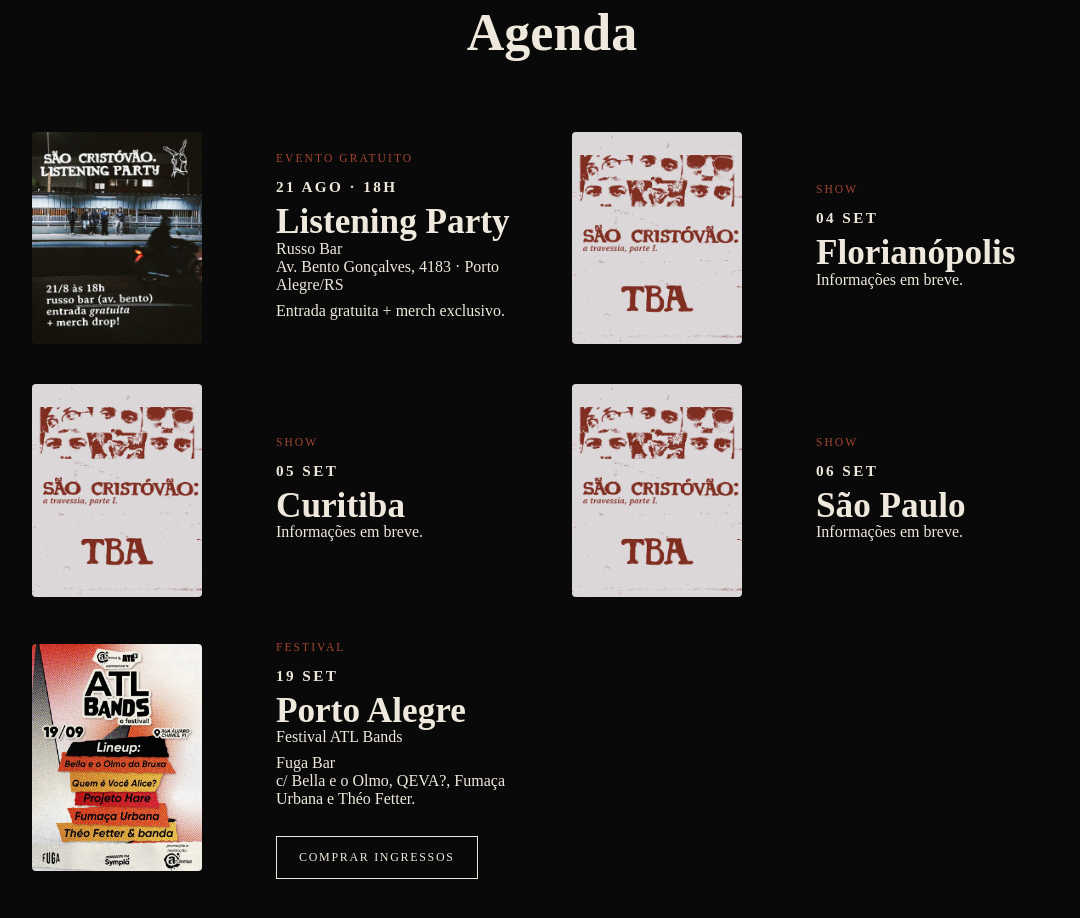
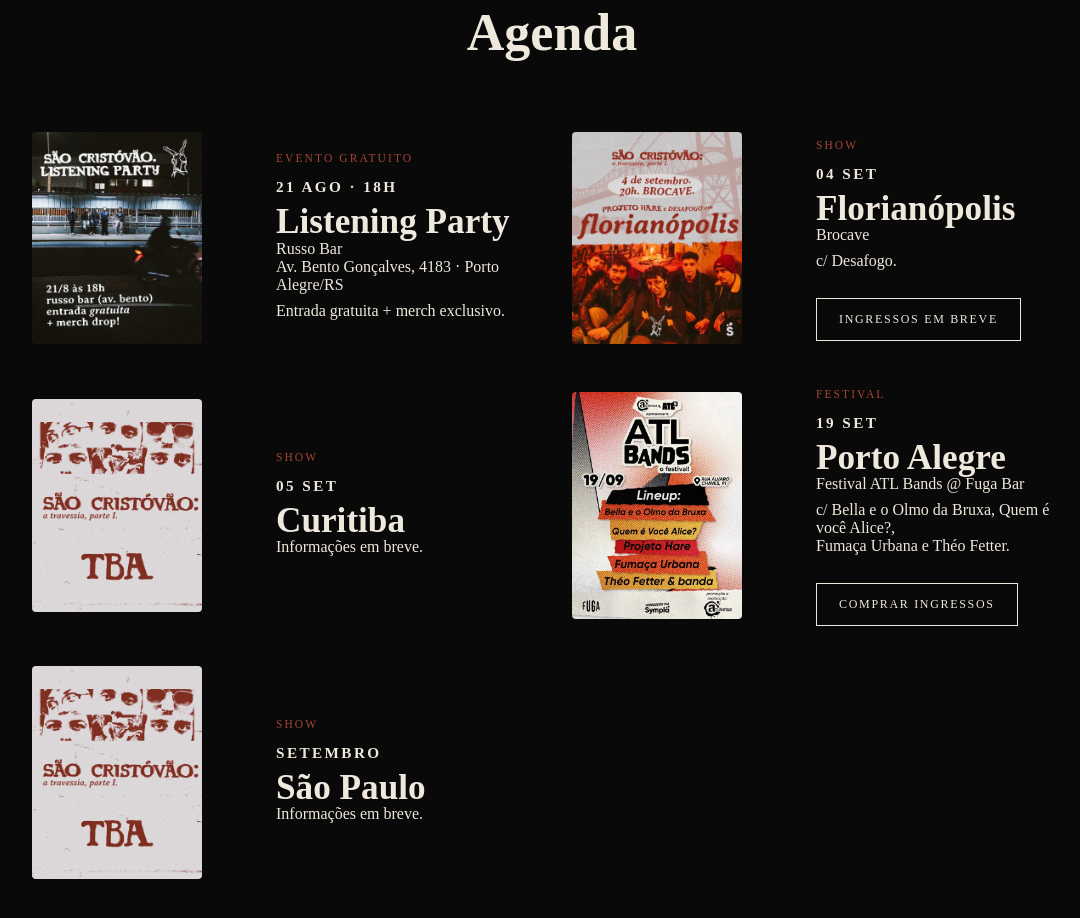
Before and after one commit to noam-mendes/projetohare-site, a website: page site.html in a window 1280 px wide. Shown: the part 3189-4107 px from the top of the page, without its empty margins (88-1168 px from the left). Drawn offline with Linux system fonts and the light colour scheme; a web font is replaced by a local one.

Commit message:
atualiza site para anúncio

```diff
--- a/site.html
+++ b/site.html
@@ -237,9 +237,10 @@
 
                 <div class="hero-buttons fade-delay-4">
 
-                    <a href="https://distrokid.com/hyperfollow/projetohare/so-cristvo" class="button" id="release-main-button"
-                        data-presave-url="https://distrokid.com/hyperfollow/projetohare/so-cristvo" data-release-url="LINK_DO_ALBUM" target="_blank"
-                        rel="noopener noreferrer">
+                    <a href="https://distrokid.com/hyperfollow/projetohare/so-cristvo" class="button"
+                        id="release-main-button"
+                        data-presave-url="https://distrokid.com/hyperfollow/projetohare/so-cristvo"
+                        data-release-url="LINK_DO_ALBUM" target="_blank" rel="noopener noreferrer">
                         Pré-save
                     </a>
 
@@ -420,7 +421,7 @@
 
                 <article class="show-card">
 
-                    <img src="assets/posters/placeholder.webp" alt="Florianópolis">
+                    <img src="assets/posters/floripa.webp" alt="Florianópolis">
 
                     <div class="show-info">
 
@@ -430,7 +431,15 @@
 
                         <h3>Florianópolis</h3>
 
-                        <p>Informações em breve.</p>
+                        <p>Brocave</p>
+
+                        <p>
+                            c/ Desafogo.
+                        </p>
+
+                        <a href="#" class="show-button">
+                            Ingressos em breve
+                        </a>
 
                     </div>
 
@@ -456,26 +465,6 @@
 
                 </article>
 
-                <!-- SÃO PAULO -->
-
-                <article class="show-card">
-
-                    <img src="assets/posters/placeholder.webp" alt="São Paulo">
-
-                    <div class="show-info">
-
-                        <p class="show-tag">Show</p>
-
-                        <p class="show-date">06 SET</p>
-
-                        <h3>São Paulo</h3>
-
-                        <p>Informações em breve.</p>
-
-                    </div>
-
-                </article>
-
                 <!-- PORTO ALEGRE -->
 
                 <article class="show-card">
@@ -490,17 +479,37 @@
 
                         <h3>Porto Alegre</h3>
 
-                        <p>Festival ATL Bands</p>
+                        <p>Festival ATL Bands @ Fuga Bar</p>
 
                         <p>
-                            Fuga Bar<br>
-                            c/ Bella e o Olmo, QEVA?, Fumaça Urbana e Théo Fetter.
+                            c/ Bella e o Olmo da Bruxa, Quem é você Alice?,<br>
+                            Fumaça Urbana e Théo Fetter.
                         </p>
 
                         <a href="https://www.sympla.com.br/evento/19-09-atl-bands-o-festival/3510423"
                             class="show-button">
                             Comprar ingressos
                         </a>
+
+                    </div>
+
+                </article>
+
+                <!-- SÃO PAULO -->
+
+                <article class="show-card">
+
+                    <img src="assets/posters/placeholder.webp" alt="São Paulo">
+
+                    <div class="show-info">
+
+                        <p class="show-tag">Show</p>
+
+                        <p class="show-date">SETEMBRO</p>
+
+                        <h3>São Paulo</h3>
+
+                        <p>Informações em breve.</p>
 
                     </div>
 
@@ -531,9 +540,10 @@
                         Álbum · Disponível em 24 de agosto
                     </p>
 
-                    <a href="https://distrokid.com/hyperfollow/projetohare/so-cristvo" class="button-outline" id="featured-release-button"
-                        data-presave-url="https://distrokid.com/hyperfollow/projetohare/so-cristvo" data-release-url="LINK_DO_ALBUM" target="_blank"
-                        rel="noopener noreferrer">
+                    <a href="https://distrokid.com/hyperfollow/projetohare/so-cristvo" class="button-outline"
+                        id="featured-release-button"
+                        data-presave-url="https://distrokid.com/hyperfollow/projetohare/so-cristvo"
+                        data-release-url="LINK_DO_ALBUM" target="_blank" rel="noopener noreferrer">
                         Pré-save
                     </a>
 
```
Also changed, not shown: assets/posters/floripa.webp (added).
